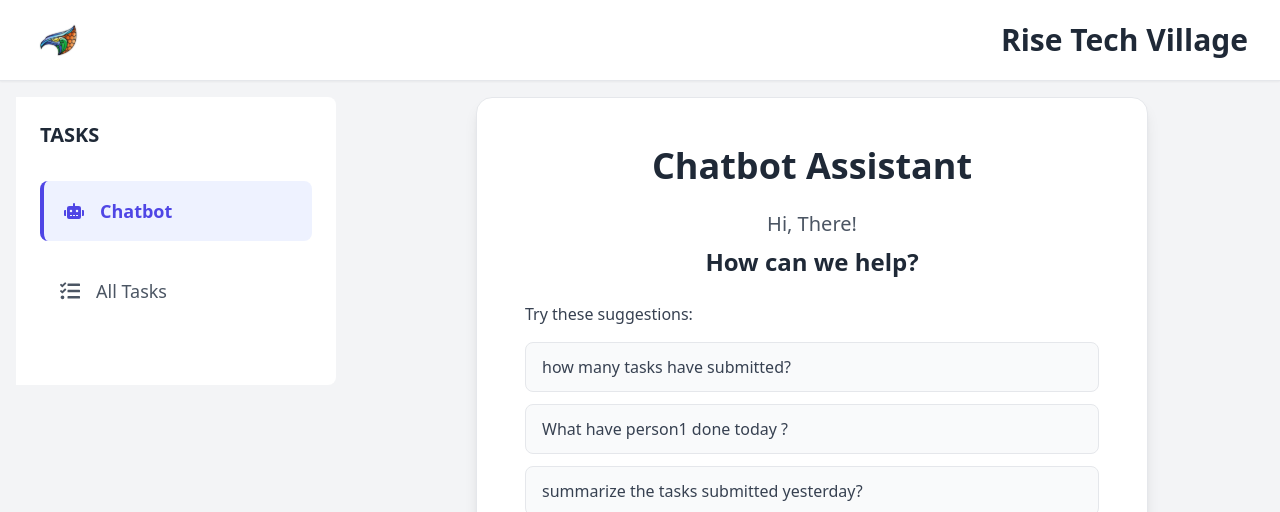
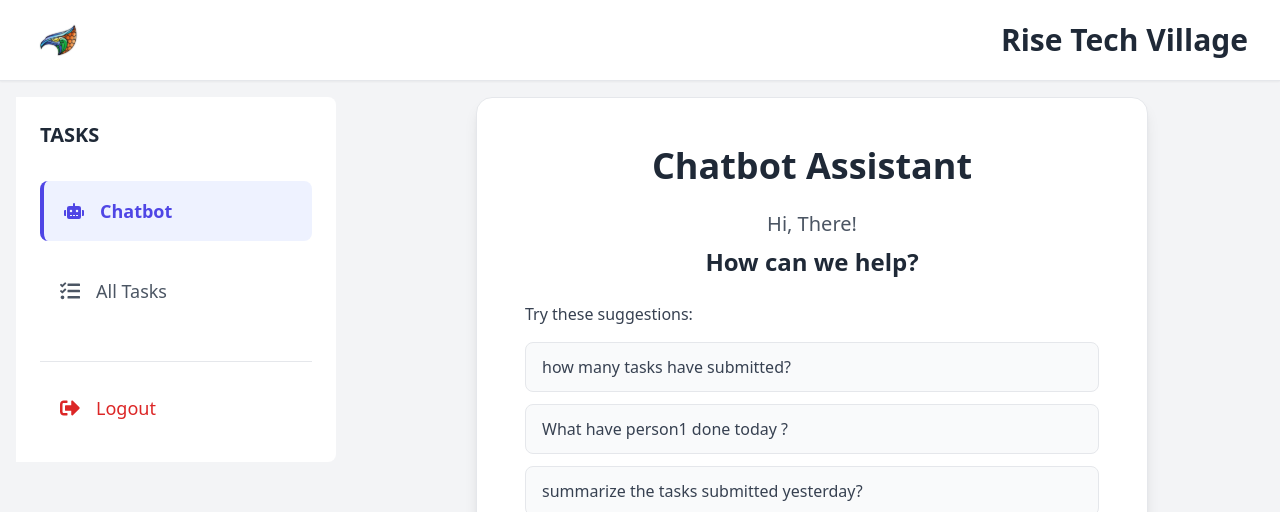
Before and after one commit to rovidudesh/Rise_Employee_Management_System, a Next.js app in the folder app/templates/frontend/: page /manager in a window 1280 px wide. Shown: the top 512 px of the page. Built offline with nearby package versions, Linux system fonts and the light colour scheme.

Commit message:
logout functionality for manager added

```diff
--- a/app/templates/frontend/app/components/manager/SideNav.tsx
+++ b/app/templates/frontend/app/components/manager/SideNav.tsx
@@ -1,25 +1,64 @@
-'use client'
+"use client";
 
-import React, { useState } from 'react';
-import Link from 'next/link';
-import { usePathname } from 'next/navigation';
-import { FaTasks, FaRobot, FaUser, FaUserPlus, FaUsers, FaBars, FaTimes } from 'react-icons/fa';
+import React, { useState } from "react";
+import Link from "next/link";
+import { usePathname, useRouter } from "next/navigation";
+import {
+  FaTasks,
+  FaRobot,
+  FaUser,
+  FaUserPlus,
+  FaUsers,
+  FaBars,
+  FaTimes,
+  FaSignOutAlt,
+} from "react-icons/fa";
+import { logout } from "../../../lib/api";
 
 const SideNavigation = () => {
   const pathname = usePathname();
+  const router = useRouter();
   const [isOpen, setIsOpen] = useState(false);
 
   const links = [
     {
-      section: 'TASKS',
+      section: "TASKS",
       items: [
-        { href: '/manager', label: 'Chatbot', icon: <FaRobot className="mr-4 text-xl" /> },
-        { href: '/manager/all-tasks', label: 'All Tasks', icon: <FaTasks className="mr-4 text-xl" /> },
+        {
+          href: "/manager",
+          label: "Chatbot",
+          icon: <FaRobot className="mr-4 text-xl" />,
+        },
+        {
+          href: "/manager/all-tasks",
+          label: "All Tasks",
+          icon: <FaTasks className="mr-4 text-xl" />,
+        },
       ],
     },
   ];
 
   const toggleSidebar = () => setIsOpen((prev) => !prev);
+
+  const handleLogout = async () => {
+    try {
+      const response = await logout();
+
+      if (response.success) {
+        // Clear any stored user data
+        localStorage.removeItem("user");
+
+        // Redirect to login page
+        router.push("/");
+      } else {
+        console.error("Logout failed:", response.message);
+      }
+    } catch (error) {
+      console.error("Logout error:", error);
+    } finally {
+      setIsOpen(false); // Close sidebar on mobile
+    }
+  };
 
   return (
     <>
@@ -27,7 +66,7 @@ const SideNavigation = () => {
       <button
         onClick={toggleSidebar}
         className="fixed top-4 left-4 z-50 p-3 rounded-md bg-white shadow-md text-gray-700 lg:hidden"
-        aria-label={isOpen ? 'Close menu' : 'Open menu'}
+        aria-label={isOpen ? "Close menu" : "Open menu"}
       >
         {isOpen ? <FaTimes size={28} /> : <FaBars size={28} />}
       </button>
@@ -47,14 +86,19 @@ const SideNavigation = () => {
           fixed top-0 left-0 h-full bg-white p-6 shadow-md w-80
           transform transition-transform duration-300 ease-in-out
           z-50
-          ${isOpen ? 'translate-x-0' : '-translate-x-full'}
+          ${isOpen ? "translate-x-0" : "-translate-x-full"}
           lg:static lg:translate-x-0 lg:shadow-none
           rounded-r-lg
+          flex flex-col
         `}
       >
+        {/* Navigation Links */}
+        <div className="flex-1">
           {links.map((section, idx) => (
             <div key={idx} className="mb-10">
-            <h3 className="text-xl font-semibold text-gray-800 mb-8">{section.section}</h3>
+              <h3 className="text-xl font-semibold text-gray-800 mb-8">
+                {section.section}
+              </h3>
               <nav>
                 <ul>
                   {section.items.map((item, i) => {
@@ -65,8 +109,8 @@ const SideNavigation = () => {
                           href={item.href}
                           className={`flex items-center px-5 py-4 rounded-lg transition-colors duration-200 text-lg ${
                             isActive
-                            ? 'text-indigo-600 font-semibold border-l-4 border-indigo-600 bg-indigo-50'
-                            : 'text-gray-600 hover:text-indigo-600 hover:bg-gray-50'
+                              ? "text-indigo-600 font-semibold border-l-4 border-indigo-600 bg-indigo-50"
+                              : "text-gray-600 hover:text-indigo-600 hover:bg-gray-50"
                           }`}
                           onClick={() => setIsOpen(false)} // close sidebar on mobile when link clicked
                         >
@@ -80,6 +124,18 @@ const SideNavigation = () => {
               </nav>
             </div>
           ))}
+        </div>
+
+        {/* Logout Button */}
+        <div className="border-t pt-4">
+          <button
+            onClick={handleLogout}
+            className="flex items-center px-5 py-4 rounded-lg transition-colors duration-200 w-full text-left text-lg text-red-600 hover:text-red-700 hover:bg-red-50"
+          >
+            <FaSignOutAlt className="mr-4 text-xl" />
+            Logout
+          </button>
+        </div>
       </aside>
     </>
   );
```
Lines whose indentation alone changed are shown as unchanged.
